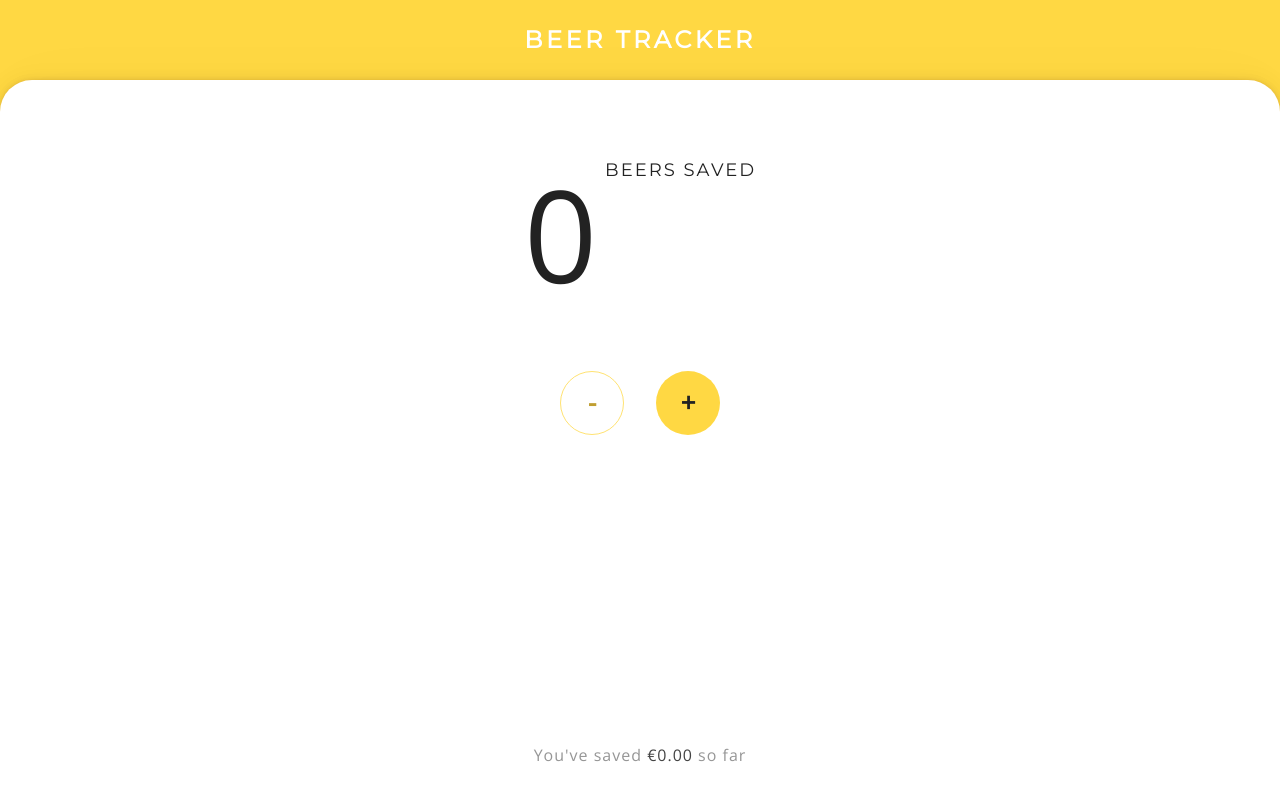
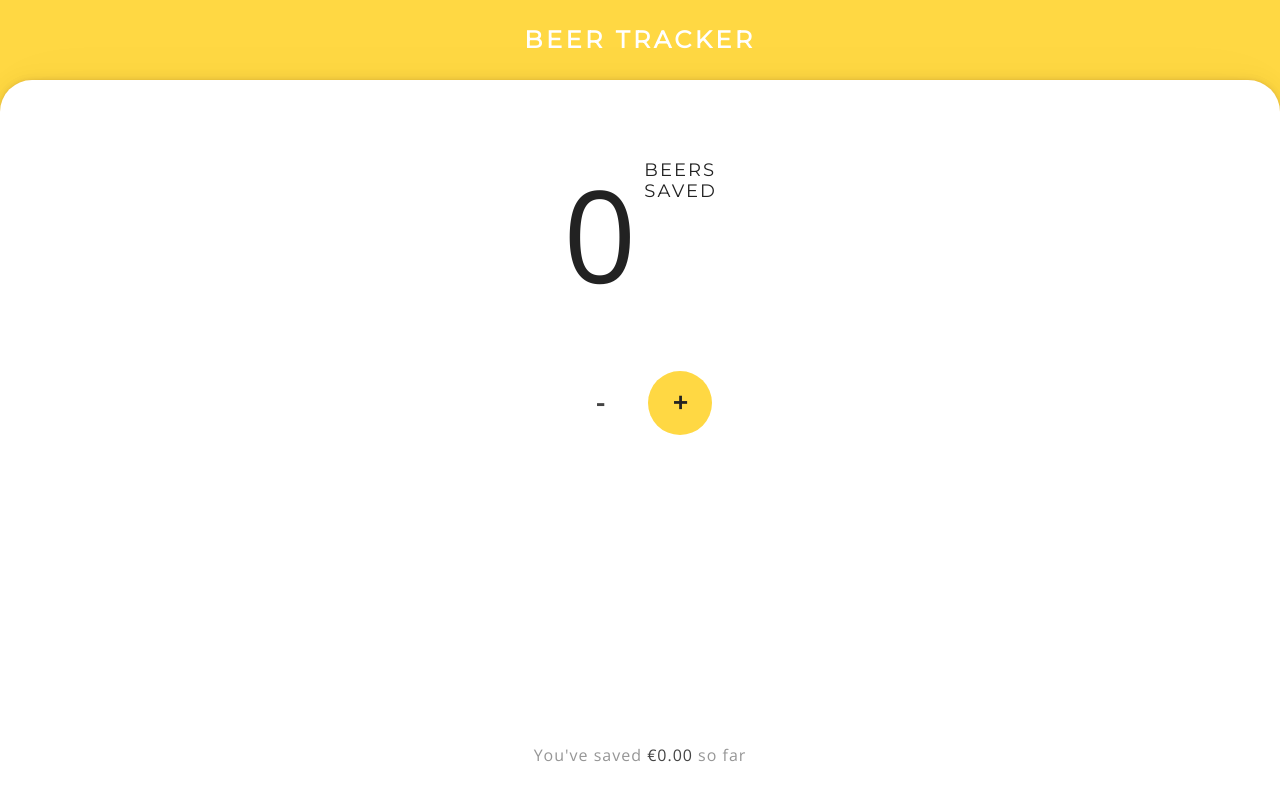
Before and after one commit to twanmulder/Beer-Tracker, a React (Create React App) app: page / in a window 1280 px wide. Built offline with nearby package versions, Linux system fonts and the light colour scheme; no server answers; the database is empty.

Commit message:
Small css changes

```diff
--- a/src/scss/components/_dashboard.scss
+++ b/src/scss/components/_dashboard.scss
@@ -37,6 +37,7 @@
   justify-content: center;
 
   sup {
+    width: min-content;
     font-family: $title-font;
     margin-left: 0.5rem;
     vertical-align: top;
@@ -62,9 +63,9 @@
   }
 
   .card-controlMinus {
-    color: color(primary, 3);
-    margin-right: 2rem;
-    border-color: rgba(color(primary, 1), 0.75);
+    margin-right: 1rem;
+    color: color(typography, 2);
+    border-color: transparent;
   }
   .card-controlPlus {
     border-color: transparent;
```
